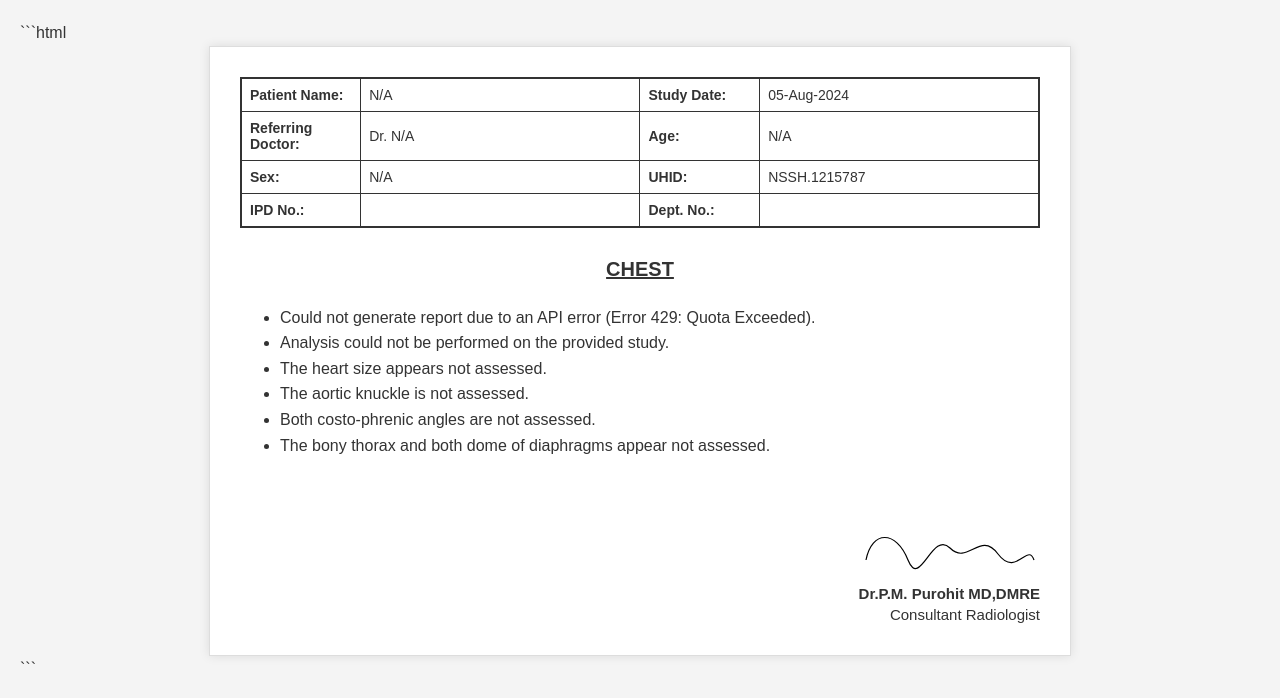
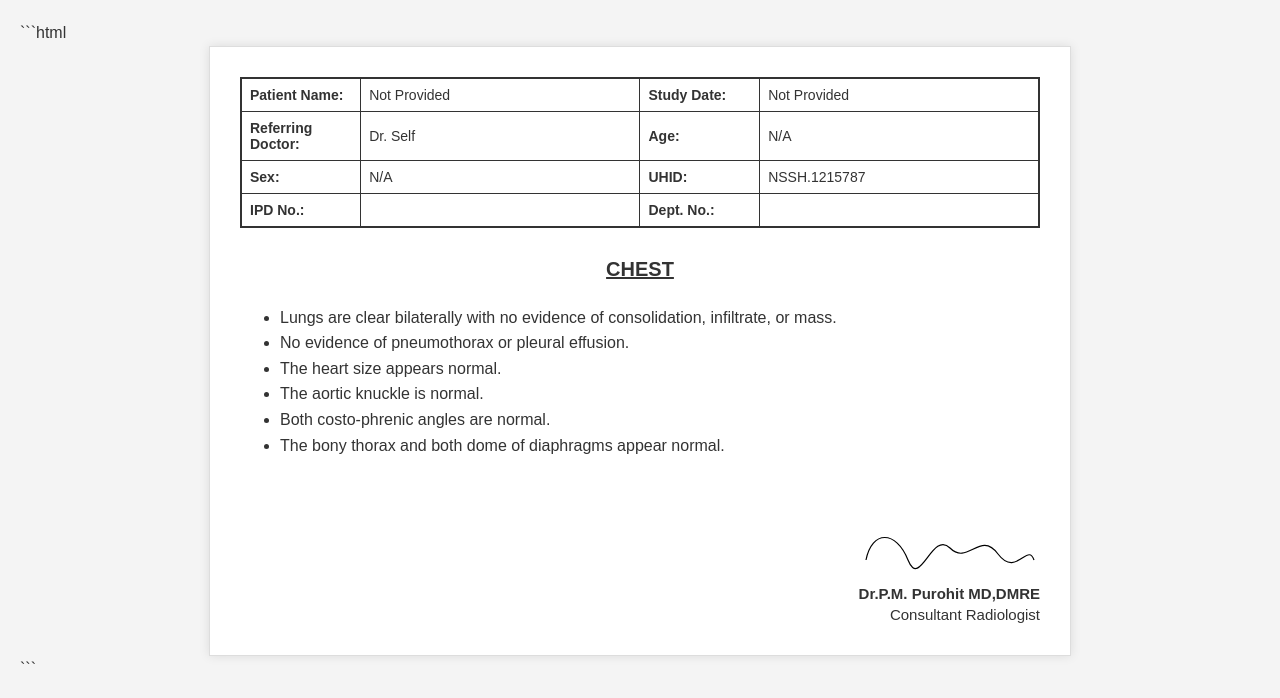
Before and after one commit to Sushant0412/Major_Project, a Flask app: template templates/report.html in a window 1280 px wide. Shown: the top 698 px of the page. Run offline with Flask 3, Linux system fonts and the light colour scheme; the template is opened without the code that fills it, so the values that code supplies are empty; some libraries are stand-ins or nearby versions.

Commit message:
Project Completed

```diff
--- a/templates/report.html
+++ b/templates/report.html
@@ -73,13 +73,13 @@
             <tbody>
                 <tr>
                     <td>Patient Name:</td>
-                    <td>N/A</td>
+                    <td>Not Provided</td>
                     <td>Study Date:</td>
-                    <td>05-Aug-2024</td>
+                    <td>Not Provided</td>
                 </tr>
                 <tr>
                     <td>Referring Doctor:</td>
-                    <td>Dr. N/A</td>
+                    <td>Dr. Self</td>
                     <td>Age:</td>
                     <td>N/A</td>
                 </tr>
@@ -102,12 +102,12 @@
 
         <div class="report-body">
             <ul>
-                <li>Could not generate report due to an API error (Error 429: Quota Exceeded).</li>
-            <li>Analysis could not be performed on the provided study.</li>
-            <li>The heart size appears not assessed.</li>
-            <li>The aortic knuckle is not assessed.</li>
-            <li>Both costo-phrenic angles are not assessed.</li>
-            <li>The bony thorax and both dome of diaphragms appear not assessed.</li>
+                <li>Lungs are clear bilaterally with no evidence of consolidation, infiltrate, or mass.</li>
+                <li>No evidence of pneumothorax or pleural effusion.</li>
+                <li>The heart size appears normal.</li>
+                <li>The aortic knuckle is normal.</li>
+                <li>Both costo-phrenic angles are normal.</li>
+                <li>The bony thorax and both dome of diaphragms appear normal.</li>
             </ul>
         </div>
 
```
